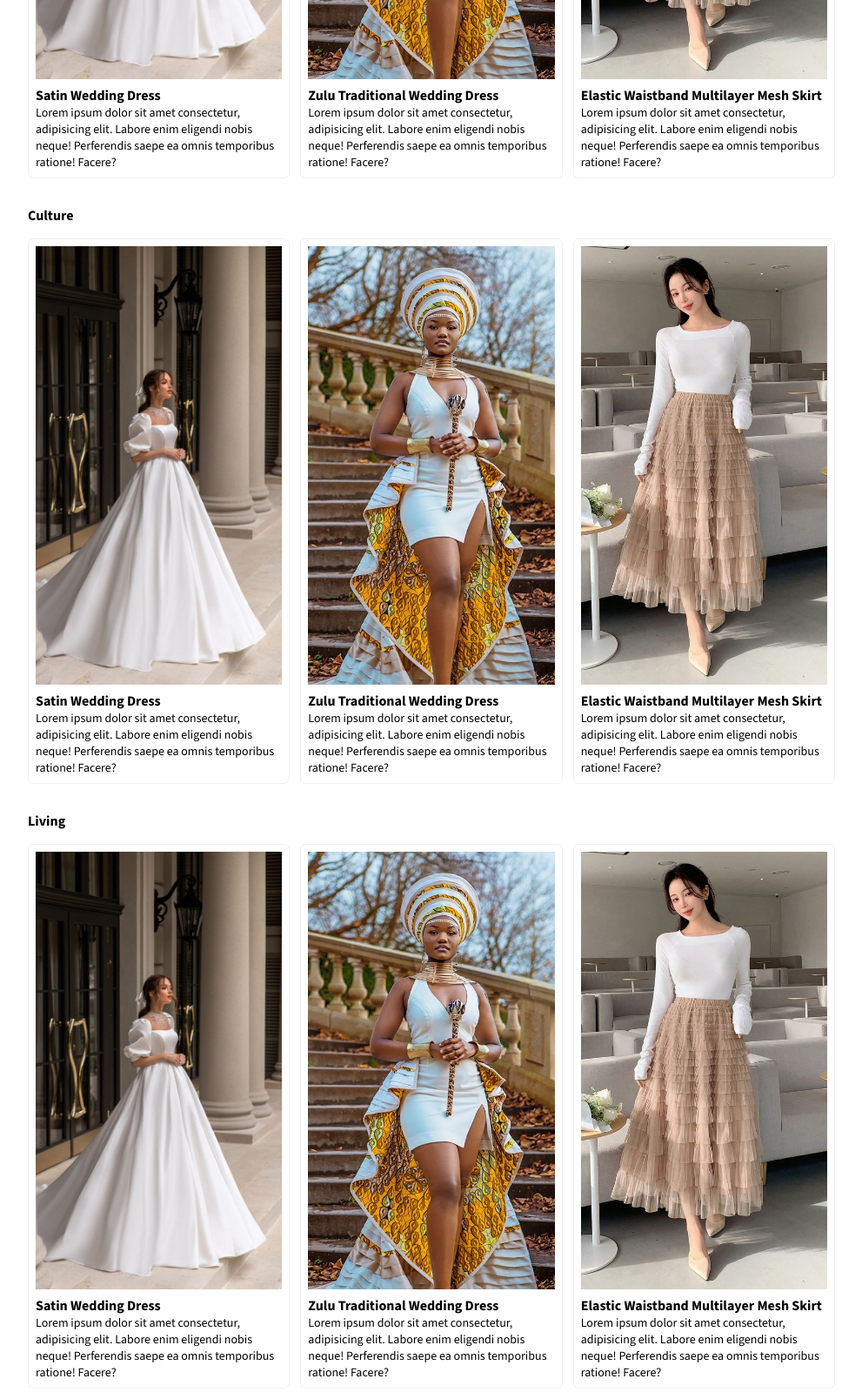
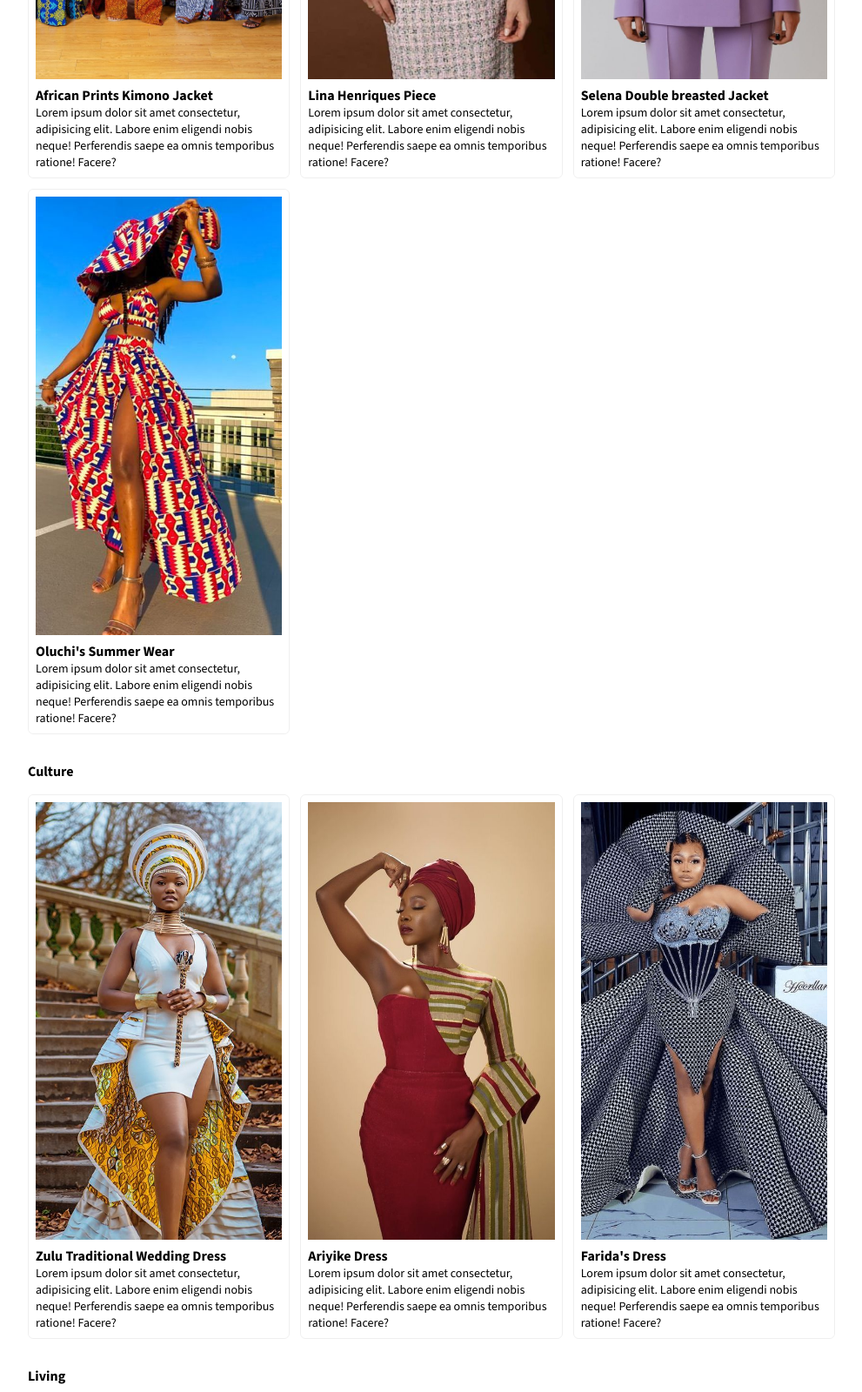
Before and after one commit to Gidd-X/vogue-vista, a plain HTML site: page categories.html in a window 1280 px wide. Shown: the part 660-2260 px from the top of the page at 87% size, without its empty margins (144-1135 px from the left). Drawn offline with nearby package versions, Linux system fonts and the light colour scheme.

Commit message:
feat: rearrange pictures

```diff
--- a/categories.html
+++ b/categories.html
@@ -22,7 +22,7 @@
       <nav>
         <ul>
           <li><a href="categories.html">Categories</a></li>
-          <li><a href="board-of-trustees.html">Board of trustee</a></li>
+          <li><a href="board-of-trustees.html">Board of trustees</a></li>
           <li>
             <a href="inquiries-appointments.html">Inquiries & appointments</a>
           </li>
@@ -39,11 +39,22 @@
         <ul>
           <li class="card">
             <img
-              src="/images/wedding-01.jpeg"
-              alt="A lady in a satin wedding dress"
+              src="/images/trendy-01.jpeg"
+              alt="African Prints Kimono Jacket"
             />
             <article>
-              <p>Satin Wedding Dress</p>
+              <p>African Prints Kimono Jacket</p>
+              <p>
+                Lorem ipsum dolor sit amet consectetur, adipisicing elit. Labore
+                enim eligendi nobis neque! Perferendis saepe ea omnis temporibus
+                ratione! Facere?
+              </p>
+            </article>
+          </li>
+          <li class="card">
+            <img src="/images/trendy-02.jpeg" alt="Lina Henriques Piece" />
+            <article>
+              <p>Lina Henriques Piece</p>
               <p>
                 Lorem ipsum dolor sit amet consectetur, adipisicing elit. Labore
                 enim eligendi nobis neque! Perferendis saepe ea omnis temporibus
@@ -53,11 +64,83 @@
           </li>
           <li class="card">
             <img
+              src="/images/trendy-03.jpeg"
+              alt="Selena Double breasted Jacket"
+            />
+            <article>
+              <p>Selena Double breasted Jacket</p>
+              <p>
+                Lorem ipsum dolor sit amet consectetur, adipisicing elit. Labore
+                enim eligendi nobis neque! Perferendis saepe ea omnis temporibus
+                ratione! Facere?
+              </p>
+            </article>
+          </li>
+          <li class="card">
+            <img src="/images/trendy-04.jpeg" alt="Oluchi's Summer Wear" />
+            <article>
+              <p>Oluchi's Summer Wear</p>
+              <p>
+                Lorem ipsum dolor sit amet consectetur, adipisicing elit. Labore
+                enim eligendi nobis neque! Perferendis saepe ea omnis temporibus
+                ratione! Facere?
+              </p>
+            </article>
+          </li>
+        </ul>
+      </section>
+      <section class="product-showcase">
+        <div class="section-title">
+          <p>Culture</p>
+        </div>
+        <ul>
+          <li class="card">
+            <img
               src="/images/cultural-01.jpeg"
               alt="Zulu Traditional Wedding Dress"
             />
             <article>
               <p>Zulu Traditional Wedding Dress</p>
+              <p>
+                Lorem ipsum dolor sit amet consectetur, adipisicing elit. Labore
+                enim eligendi nobis neque! Perferendis saepe ea omnis temporibus
+                ratione! Facere?
+              </p>
+            </article>
+          </li>
+          <li class="card">
+            <img src="/images/cultural-02.jpeg" alt="Ariyike Dress" />
+            <article>
+              <p>Ariyike Dress</p>
+              <p>
+                Lorem ipsum dolor sit amet consectetur, adipisicing elit. Labore
+                enim eligendi nobis neque! Perferendis saepe ea omnis temporibus
+                ratione! Facere?
+              </p>
+            </article>
+          </li>
+          <li class="card">
+            <img src="/images/cultural-03.jpeg" alt="Farida's  Dress" />
+            <article>
+              <p>Farida's Dress</p>
+              <p>
+                Lorem ipsum dolor sit amet consectetur, adipisicing elit. Labore
+                enim eligendi nobis neque! Perferendis saepe ea omnis temporibus
+                ratione! Facere?
+              </p>
+            </article>
+          </li>
+        </ul>
+      </section>
+      <section class="product-showcase">
+        <div class="section-title">
+          <p>Living</p>
+        </div>
+        <ul>
+          <li class="card">
+            <img src="/images/living-02.jpeg" alt="Polo and Jeans Skirt" />
+            <article>
+              <p>Polo and Jeans Skirt</p>
               <p>
                 Lorem ipsum dolor sit amet consectetur, adipisicing elit. Labore
                 enim eligendi nobis neque! Perferendis saepe ea omnis temporibus
@@ -79,20 +162,13 @@
               </p>
             </article>
           </li>
-        </ul>
-      </section>
-      <section class="product-showcase">
-        <div class="section-title">
-          <p>Culture</p>
-        </div>
-        <ul>
           <li class="card">
             <img
-              src="/images/wedding-01.jpeg"
-              alt="A lady in a satin wedding dress"
+              src="/images/living-03.jpeg"
+              alt="Vogue Vista Men 2pcs Outfit Casual"
             />
             <article>
-              <p>Satin Wedding Dress</p>
+              <p>Vogue Vista Men 2pcs Outfit Casual</p>
               <p>
                 Lorem ipsum dolor sit amet consectetur, adipisicing elit. Labore
                 enim eligendi nobis neque! Perferendis saepe ea omnis temporibus
@@ -102,74 +178,11 @@
           </li>
           <li class="card">
             <img
-              src="/images/cultural-01.jpeg"
-              alt="Zulu Traditional Wedding Dress"
+              src="/images/living-04.jpeg"
+              alt="Quilted Shirt and Black Crazy Jeans"
             />
             <article>
-              <p>Zulu Traditional Wedding Dress</p>
-              <p>
-                Lorem ipsum dolor sit amet consectetur, adipisicing elit. Labore
-                enim eligendi nobis neque! Perferendis saepe ea omnis temporibus
-                ratione! Facere?
-              </p>
-            </article>
-          </li>
-          <li class="card">
-            <img
-              src="/images/living-01.jpeg"
-              alt="Elastic Waistband Multilayer Mesh Skirt"
-            />
-            <article>
-              <p>Elastic Waistband Multilayer Mesh Skirt</p>
-              <p>
-                Lorem ipsum dolor sit amet consectetur, adipisicing elit. Labore
-                enim eligendi nobis neque! Perferendis saepe ea omnis temporibus
-                ratione! Facere?
-              </p>
-            </article>
-          </li>
-        </ul>
-      </section>
-      <section class="product-showcase">
-        <div class="section-title">
-          <p>Living</p>
-        </div>
-        <ul>
-          <li class="card">
-            <img
-              src="/images/wedding-01.jpeg"
-              alt="A lady in a satin wedding dress"
-            />
-            <article>
-              <p>Satin Wedding Dress</p>
-              <p>
-                Lorem ipsum dolor sit amet consectetur, adipisicing elit. Labore
-                enim eligendi nobis neque! Perferendis saepe ea omnis temporibus
-                ratione! Facere?
-              </p>
-            </article>
-          </li>
-          <li class="card">
-            <img
-              src="/images/cultural-01.jpeg"
-              alt="Zulu Traditional Wedding Dress"
-            />
-            <article>
-              <p>Zulu Traditional Wedding Dress</p>
-              <p>
-                Lorem ipsum dolor sit amet consectetur, adipisicing elit. Labore
-                enim eligendi nobis neque! Perferendis saepe ea omnis temporibus
-                ratione! Facere?
-              </p>
-            </article>
-          </li>
-          <li class="card">
-            <img
-              src="/images/living-01.jpeg"
-              alt="Elastic Waistband Multilayer Mesh Skirt"
-            />
-            <article>
-              <p>Elastic Waistband Multilayer Mesh Skirt</p>
+              <p>Quilted Shirt and Black Crazy Jeans</p>
               <p>
                 Lorem ipsum dolor sit amet consectetur, adipisicing elit. Labore
                 enim eligendi nobis neque! Perferendis saepe ea omnis temporibus
@@ -199,47 +212,9 @@
             </article>
           </li>
           <li class="card">
-            <img
-              src="/images/cultural-01.jpeg"
-              alt="Zulu Traditional Wedding Dress"
-            />
+            <img src="/images/wedding-05.jpeg" alt="Cream Men 3pcs Suit" />
             <article>
-              <p>Zulu Traditional Wedding Dress</p>
-              <p>
-                Lorem ipsum dolor sit amet consectetur, adipisicing elit. Labore
-                enim eligendi nobis neque! Perferendis saepe ea omnis temporibus
-                ratione! Facere?
-              </p>
-            </article>
-          </li>
-          <li class="card">
-            <img
-              src="/images/living-01.jpeg"
-              alt="Elastic Waistband Multilayer Mesh Skirt"
-            />
-            <article>
-              <p>Elastic Waistband Multilayer Mesh Skirt</p>
-              <p>
-                Lorem ipsum dolor sit amet consectetur, adipisicing elit. Labore
-                enim eligendi nobis neque! Perferendis saepe ea omnis temporibus
-                ratione! Facere?
-              </p>
-            </article>
-          </li>
-        </ul>
-      </section>
-      <section class="product-showcase">
-        <div class="section-title">
-          <p>Runways</p>
-        </div>
-        <ul>
-          <li class="card">
-            <img
-              src="/images/wedding-01.jpeg"
-              alt="A lady in a satin wedding dress"
-            />
-            <article>
-              <p>Satin Wedding Dress</p>
+              <p>Cream Men 3pcs Suit</p>
               <p>
                 Lorem ipsum dolor sit amet consectetur, adipisicing elit. Labore
                 enim eligendi nobis neque! Perferendis saepe ea omnis temporibus
@@ -263,11 +238,60 @@
           </li>
           <li class="card">
             <img
-              src="/images/living-01.jpeg"
-              alt="Elastic Waistband Multilayer Mesh Skirt"
+              src="/images/wedding-06.jpeg"
+              alt="White Double-Breastly Jacket"
             />
             <article>
-              <p>Elastic Waistband Multilayer Mesh Skirt</p>
+              <p>White Double-Breastly Jacket</p>
+              <p>
+                Lorem ipsum dolor sit amet consectetur, adipisicing elit. Labore
+                enim eligendi nobis neque! Perferendis saepe ea omnis temporibus
+                ratione! Facere?
+              </p>
+            </article>
+          </li>
+        </ul>
+      </section>
+      <section class="product-showcase">
+        <div class="section-title">
+          <p>Runways</p>
+        </div>
+        <ul>
+          <li class="card">
+            <img
+              src="/images/runway-01.jpeg"
+              alt="Vogue Vista Spring 2024  Menswear Collection"
+            />
+            <article>
+              <p>Vogue Vista Spring 2024 Menswear Collection</p>
+              <p>
+                Lorem ipsum dolor sit amet consectetur, adipisicing elit. Labore
+                enim eligendi nobis neque! Perferendis saepe ea omnis temporibus
+                ratione! Facere?
+              </p>
+            </article>
+          </li>
+          <li class="card">
+            <img
+              src="/images/runway-02.jpeg"
+              alt="Vogue Vista Spring 2024  Menswear Collection"
+            />
+            <article>
+              <p>Vogue Vista Spring 2024 Menswear Collection</p>
+              <p>
+                Lorem ipsum dolor sit amet consectetur, adipisicing elit. Labore
+                enim eligendi nobis neque! Perferendis saepe ea omnis temporibus
+                ratione! Facere?
+              </p>
+            </article>
+          </li>
+          <li class="card">
+            <img
+              src="/images/runway-03.jpeg"
+              alt="Vogue Vista Spring 2024  Menswear Collection"
+            />
+            <article>
+              <p>Vogue Vista Spring 2024 Menswear Collection</p>
               <p>
                 Lorem ipsum dolor sit amet consectetur, adipisicing elit. Labore
                 enim eligendi nobis neque! Perferendis saepe ea omnis temporibus
```
Also changed, not shown: board-of-trustees.html (+3 -3 lines), index.html (+1 -1 lines), inquiries-appointments.html (+1 -1 lines), images/cultural-02.jpeg (added), images/cultural-03.jpeg (added), images/living-02.jpeg (added), images/living-03.jpeg (added), images/living-04.jpeg (added), images/runway-01.jpeg, images/runway-02.jpeg, images/runway-03.jpeg (added), images/trendy-01.jpeg (added), images/trendy-02.jpeg (added), images/trendy-03.jpeg (added), 3 more files.
